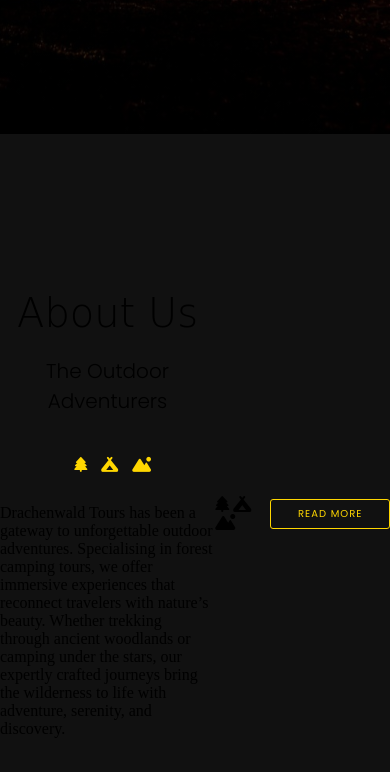
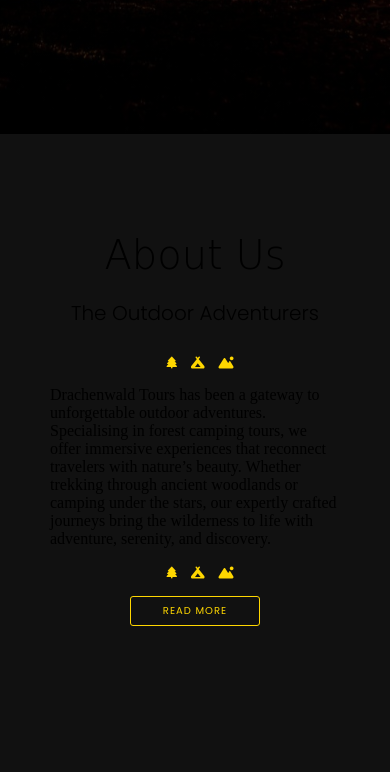
Before and after one commit to Nimira43/Drachenwald, a website: page index.html in a window 390 px wide. Shown: the part 710-1482 px from the top of the page. After the commit the page ends 1435 px from the top, so only its background shows below. Drawn offline with Linux system fonts and the light colour scheme; a web font is replaced by a local one.

Commit message:
Media queries

```diff
--- a/index.html
+++ b/index.html
@@ -42,13 +42,13 @@
         <i class="fa-solid fa-mountain-sun icon"></i>
       </div>
       <p class="description">Drachenwald Tours has been a gateway to unforgettable outdoor adventures. Specialising in forest camping tours, we offer immersive experiences that reconnect travelers with nature’s beauty. Whether trekking through ancient woodlands or camping under the stars, our expertly crafted journeys bring the wilderness to life with adventure, serenity, and discovery.</p>
+      <div class="icons">
+        <i class="fa-solid fa-tree icon"></i>
+        <i class="fa-solid fa-campground icon"></i>
+        <i class="fa-solid fa-mountain-sun icon"></i>
+      </div>
+      <button type="button" class="main-btn">Read More</button>
     </div>
-    <div class="icons">
-      <i class="fa-solid fa-tree icon"></i>
-      <i class="fa-solid fa-campground icon"></i>
-      <i class="fa-solid fa-mountain-sun icon"></i>
-    </div>
-    <button type="button" class="main-btn">Read More</button>
   </section>
 </body>
 </html>
--- a/scss/_layout.scss
+++ b/scss/_layout.scss
@@ -30,10 +30,22 @@
   display: flex;
   align-items: center;
 
+  @media(max-width: 900px) {
+    height: 70vh;
+  }
+
   &-left {
     width: 40%;
     position: absolute;
     left: -200px;
+
+    @media(max-width: 1300px) {
+      left: -150%;
+    }
+
+    @media(max-width: 800px) {
+      display: none;
+    }
 
     img {
       width: 100%;
@@ -46,15 +58,34 @@
     display: flex;
     flex-direction: column;
     align-items: center;
+    padding: 0 100px;
+    box-sizing: border-box;
+
+    @media(max-width: 1300px) {
+      padding: 0 50px;
+    }
+
+    @media(max-width: 800px) {
+      width: 100%;
+    }
 
     .icons {
       margin: 30px 0;
+
+      @media(max-width: 1000px) {
+        margin: 15px 0;
+      }
     }
 
     .icon {
       font-size: 15px;
       color: $primary;
       margin-left: 10px;
+
+      @media(max-width: 1000px) {
+        font-size: 12px;
+      }
     }
+
   }
 }
```
Also changed, not shown: css/main.css, 1 other file.
